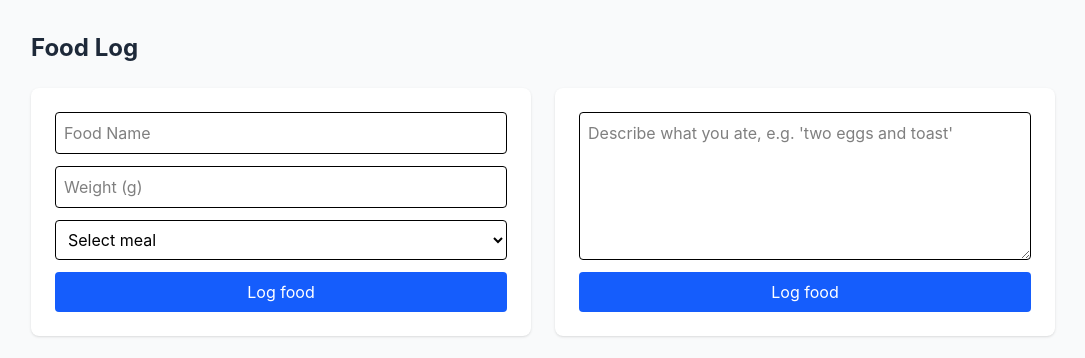
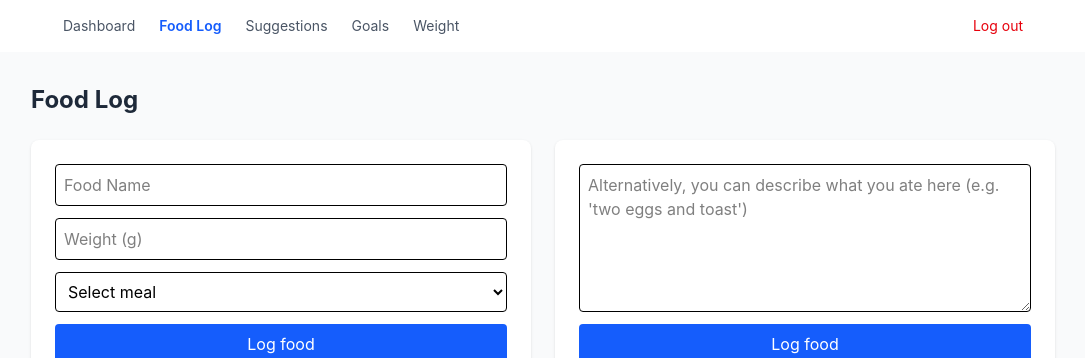
Before and after one commit to nasserrgithub/nutritrack-frontend, a React (Vite) app: page /log in a window 1280 px wide. Shown: the top 358 px of the page, without its empty margins (97-1182 px from the left). Built offline with nearby package versions, Linux system fonts and the light colour scheme; no server answers; sample sign-in values are in the browser's storage; the HTML template or start-up script is replaced by a standard one.

Commit message:
feat: delete button to FoodEntryCard

```diff
--- a/src/api/logs.js
+++ b/src/api/logs.js
@@ -14,3 +14,7 @@ export const getFoodLog = async (date) => {
     const response = await apiClient.get(`/log/${date}`)
     return response.data
 }
+
+export const deleteFoodEntry = async (entryId) => {
+    await apiClient.delete(`/log/${entryId}`)
+}
--- a/src/components/FoodEntryCard.jsx
+++ b/src/components/FoodEntryCard.jsx
@@ -1,4 +1,20 @@
-const FoodEntryCard = ({ entry }) => {
+import { useState } from "react"
+import { deleteFoodEntry } from "../api/logs"
+
+const FoodEntryCard = ({ entry, onDeleted }) => {
+    const [deleting, setDeleting] = useState(false)
+
+    const handleDelete = async () => {
+        setDeleting(true)
+        try {
+            await deleteFoodEntry(entry.id)
+            onDeleted(entry.id)
+        } catch (err) {
+            console.log(err)
+            setDeleting(false)
+        }
+    }
+
     return (
         <div className="border-b last:border-b-0 py-3">
             <div className="flex justify-between items-center mb-2">
@@ -10,7 +26,16 @@ const FoodEntryCard = ({ entry }) => {
                         {entry.meal_slot}
                     </p>
                 </div>
-                <p className="text-sm text-gray-500">{entry.weight_g}g</p>
+                <div className="flex items-center gap-3">
+                    <p className="text-sm text-gray-500">{entry.weight_g}g</p>
+                    <button
+                        onClick={handleDelete}
+                        disabled={deleting}
+                        className="text-xs text-red-500 hover:text-red-700 disabled:text-gray-300"
+                    >
+                        {deleting ? "..." : "Delete"}
+                    </button>
+                </div>
             </div>
 
             <div className="grid grid-cols-4 gap-2 text-center">
--- a/src/components/FoodEntryList.jsx
+++ b/src/components/FoodEntryList.jsx
@@ -6,6 +6,12 @@ const FoodEntryList = ({ loggedDate }) => {
     const [foodEntryList, setFoodEntryList] = useState([])
     const [error, setError] = useState("")
     const [loading, setLoading] = useState(true)
+
+    const handleDeleted = (deletedId) => {
+        setFoodEntryList((prev) =>
+            prev.filter((entry) => entry.id !== deletedId),
+        )
+    }
 
     useEffect(() => {
         const getFoodEntryList = async () => {
@@ -30,7 +36,11 @@ const FoodEntryList = ({ loggedDate }) => {
     return (
         <div>
             {foodEntryList.map((foodEntry) => (
-                <FoodEntryCard key={foodEntry.id} entry={foodEntry} />
+                <FoodEntryCard
+                    key={foodEntry.id}
+                    entry={foodEntry}
+                    onDeleted={handleDeleted}
+                />
             ))}
         </div>
     )
--- a/src/components/MacroRing.jsx
+++ b/src/components/MacroRing.jsx
@@ -40,7 +40,7 @@ const MacroRing = ({ label, total, goal }) => {
             </p>
 
             <p className="text-sm text-gray-400 mt-16">
-                {total} / {goal}
+                {total.toFixed(2)} / {goal}
             </p>
         </div>
     )
--- a/src/components/NaturalLanguageForm.jsx
+++ b/src/components/NaturalLanguageForm.jsx
@@ -30,7 +30,7 @@ const NaturalLanguageForm = ({ onLogged }) => {
             {error && <p className="text-red-500 text-sm mb-4">{error}</p>}
 
             <textarea
-                placeholder="Describe what you ate, e.g. 'two eggs and toast'"
+                placeholder="Alternatively, you can describe what you ate here (e.g. 'two eggs and toast')"
                 value={mealData}
                 onChange={(event) => setMealData(event.target.value)}
                 className="w-full border rounded p-2 mb-3 flex-1"
--- /dev/null
+++ b/src/components/Navbar.jsx
@@ -0,0 +1,49 @@
+import { Link, useNavigate, useLocation } from "react-router-dom"
+
+const Navbar = () => {
+    const navigate = useNavigate()
+    const location = useLocation()
+
+    const handleLogout = () => {
+        localStorage.removeItem("token")
+        navigate("/login", { replace: true })
+    }
+
+    const links = [
+        { to: "/dashboard", label: "Dashboard" },
+        { to: "/log", label: "Food Log" },
+        { to: "/suggestions", label: "Suggestions" },
+        { to: "/goals", label: "Goals" },
+        { to: "/weight", label: "Weight" },
+    ]
+
+    return (
+        <nav className="bg-white shadow">
+            <div className="max-w-5xl mx-auto px-8 py-4 flex justify-between items-center">
+                <div className="flex gap-6">
+                    {links.map((link) => (
+                        <Link
+                            key={link.to}
+                            to={link.to}
+                            className={`text-sm ${
+                                location.pathname === link.to
+                                    ? "text-blue-600 font-semibold"
+                                    : "text-gray-600 hover:text-blue-600"
+                            }`}
+                        >
+                            {link.label}
+                        </Link>
+                    ))}
+                </div>
+                <button
+                    onClick={handleLogout}
+                    className="text-sm text-red-600 hover:underline"
+                >
+                    Log out
+                </button>
+            </div>
+        </nav>
+    )
+}
+
+export default Navbar
--- a/src/components/ProtectedRoute.jsx
+++ b/src/components/ProtectedRoute.jsx
@@ -1,4 +1,5 @@
 import { Navigate } from "react-router-dom"
+import Navbar from "./Navbar"
 
 const ProtectedRoute = ({ children }) => {
     const token = localStorage.getItem("token")
@@ -7,7 +8,12 @@ const ProtectedRoute = ({ children }) => {
         return <Navigate to="/login" />
     }
 
-    return children
+    return (
+        <>
+            <Navbar />
+            {children}
+        </>
+    )
 }
 
 export default ProtectedRoute
--- a/src/pages/DashboardPage.jsx
+++ b/src/pages/DashboardPage.jsx
@@ -1,5 +1,4 @@
 import { useState, useEffect } from "react"
-import { Link, useNavigate } from "react-router-dom"
 import { getDailySummary } from "../api/summary"
 import { getActiveGoal } from "../api/goals"
 import { getTodayDate } from "../utils/date"
@@ -10,11 +9,6 @@ const DashboardPage = () => {
     const [goal, setGoal] = useState(null)
     const [loading, setLoading] = useState(true)
     const [error, setError] = useState("")
-    const navigate = useNavigate()
-    const handleLogout = () => {
-        localStorage.removeItem("token")
-        navigate("/login", { replace: true })
-    }
 
     useEffect(() => {
         const today = getTodayDate()
@@ -42,31 +36,9 @@ const DashboardPage = () => {
     return (
         <div className="min-h-screen bg-gray-50 p-8">
             <div className="max-w-5xl mx-auto">
-                <div className="flex justify-between items-center mb-6">
-                    <h1 className="text-2xl font-bold text-gray-800">
-                        Dashboard
-                    </h1>
-                    <div className="flex items-center gap-4">
-                        <Link
-                            to="/log"
-                            className="text-sm text-blue-600 hover:underline"
-                        >
-                            Log food
-                        </Link>
-                        <Link
-                            to="/suggestions"
-                            className="text-sm text-blue-600 hover:underline"
-                        >
-                            Get suggestions
-                        </Link>
-                        <button
-                            onClick={handleLogout}
-                            className="text-sm text-red-600 hover:underline"
-                        >
-                            Log out
-                        </button>
-                    </div>
-                </div>
+                <h1 className="text-2xl font-bold text-gray-800 mb-6">
+                    Dashboard
+                </h1>
 
                 <div className="grid grid-cols-1 md:grid-cols-2 gap-4">
                     <MacroRing
```
Also changed, not shown: 1 other file (tests, documents, lock files or other folders).
